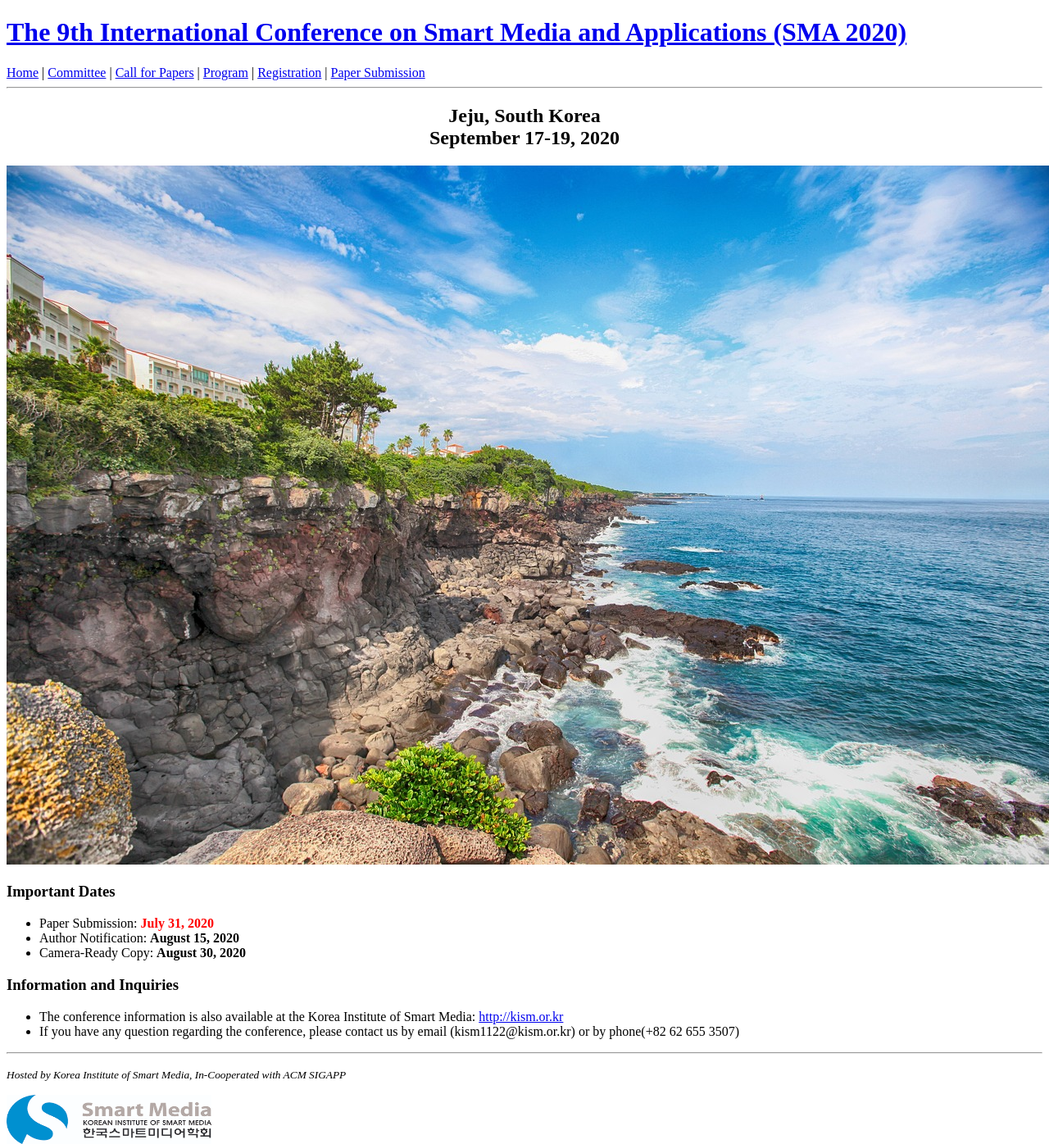
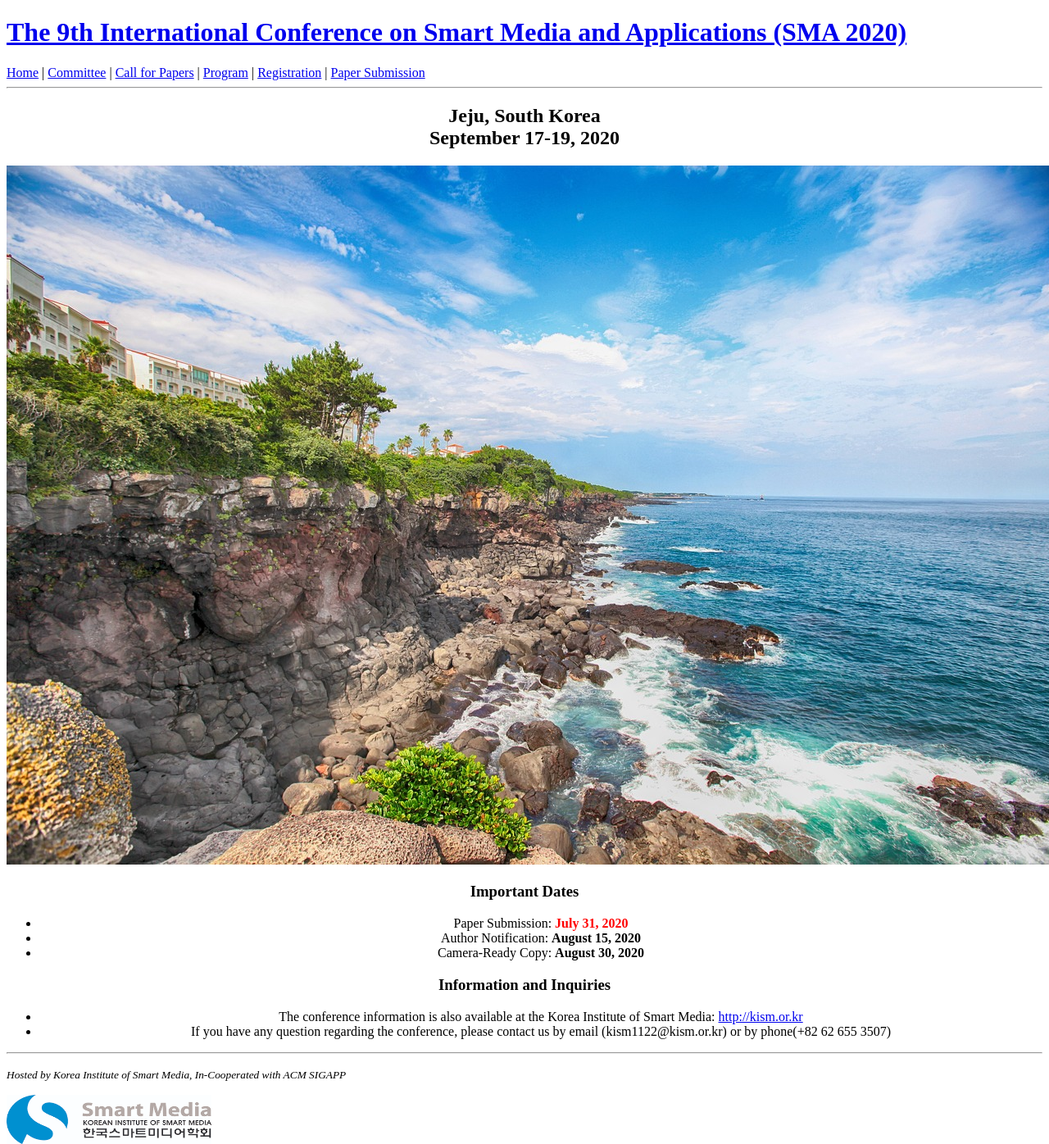
Before and after one commit to icea-conf/sma-2020.github.io, a Jekyll site: the page built from index.html, in a window 1280 px wide. Shown: the whole page at 82% size. Built offline with Jekyll 4.4.1, drawn with Linux system fonts in a browser that asks for light colours; the list of posts is cut into pages by our own code.

Commit message:
Update index.html

```diff
--- a/index.html
+++ b/index.html
@@ -9,11 +9,10 @@ title: SMA 2020
                   Jeju, South Korea</br>
                   September 17-19, 2020
             </h2>
-      </center>
-</div>
 
             <img src="https://sma-2020.github.io/image/jeju-island.jpg" alt="">
 
+            <div id="information">
                   <h3>Important Dates</h3>
                   <ul>
                         <li><a>Paper Submission: </a><b style="color:#FF0000">July 31, 2020</b></li>
@@ -26,3 +25,6 @@ title: SMA 2020
                         <li><a>The conference information is also available at the Korea Institute of Smart Media: </a><a href='http://kism.or.kr/'>http://kism.or.kr</a></li>
                         <li><a>If you have any question regarding the conference, please contact us by email (kism1122@kism.or.kr) or by phone(+82 62 655 3507)</a></li>
                   </ul>
+            </div>
+      </center>
+</div>
```
Lines whose indentation alone changed are shown as unchanged.
